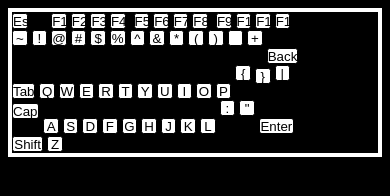
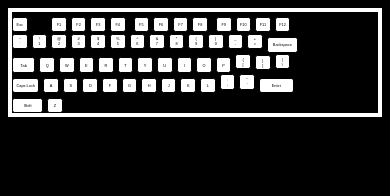
Before and after one commit to smjleo/kb-ff-picker, a website: page index.html in a window 390 px wide. Drawn offline with Linux system fonts and the light colour scheme.

Commit message:
fixed mobile responsiveness

```diff
--- a/styles.css
+++ b/styles.css
@@ -21,6 +21,7 @@ body {
     margin: auto 0 auto 0;
     text-align: center;
     background-color: white;
+    font-size: 1vw;
     border: 1px solid black;
     padding: 0;
 }
```
